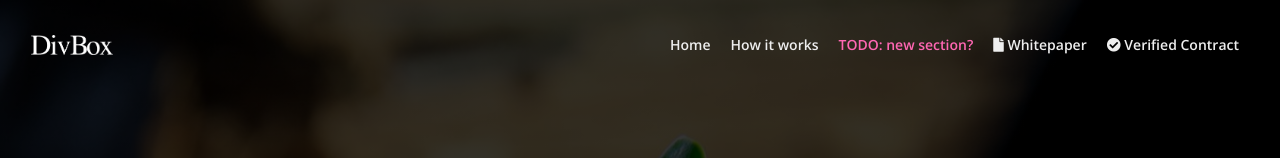
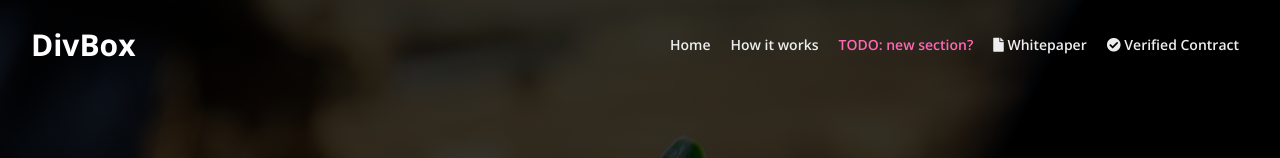
Before and after one commit to liberdapps/DivBox, a plain HTML site: page index.html in a window 1280 px wide. Shown: the top 158 px of the page. Drawn offline with nearby package versions, Linux system fonts and the light colour scheme.

Commit message:
Update index.html

```diff
--- a/index.html
+++ b/index.html
@@ -26,10 +26,10 @@
         <div class="container">
 
             <!-- Image Logo -->
-            <a class="navbar-brand logo-image" href="index.html"><img src="images/header-logo.png" alt="alternative" style="width: auto; height: 20px"></a>
-
+<!--             <a class="navbar-brand logo-image" href="index.html"><img src="images/header-logo.png" alt="alternative" style="width: auto; height: 20px"></a>
+ -->
             <!-- Text Logo - Use this if you don't have a graphic logo -->
-            <!-- <a class="navbar-brand logo-text page-scroll" href="index.html">Spify</a> -->
+            <a class="navbar-brand logo-text page-scroll" href="index.html">DivBox</a>
 
             <button class="navbar-toggler p-0 border-0" type="button" data-toggle="offcanvas">
                 <span class="navbar-toggler-icon"></span>
```
